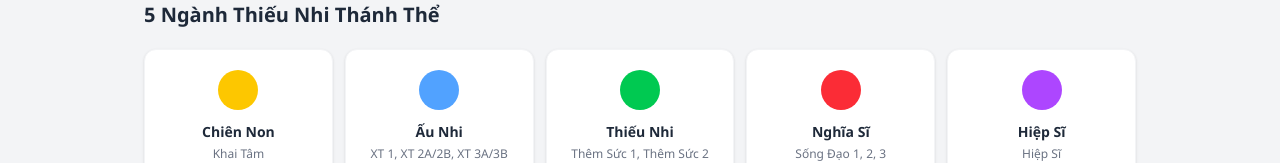
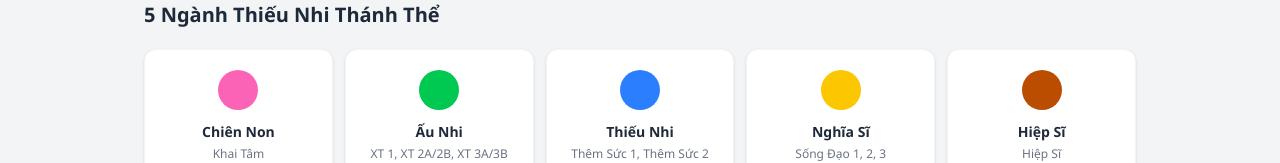
Before and after one commit to Feng1907/mautam-web, a React (Vite) app in the folder client/: page / in a window 1280 px wide. Shown: the part 393-556 px from the top of the page. Built offline with nearby package versions, Linux system fonts and the light colour scheme; no server answers.

Commit message:
ui: cập nhật màu 5 ngành TNTT theo quy định
Chiên Non: hồng (pink), Ấu Nhi: xanh lá (green)
Thiếu Nhi: xanh dương (blue), Nghĩa Sĩ: vàng (yellow)
Hiệp Sĩ: nâu (amber-700/800)

```diff
--- a/client/src/pages/ClassList.jsx
+++ b/client/src/pages/ClassList.jsx
@@ -4,11 +4,11 @@ import api from '../services/api';
 import LoadingSpinner from '../components/LoadingSpinner';
 
 const NGANH_COLOR = {
-  ChienNon:  'bg-yellow-100 text-yellow-700 border-yellow-200',
-  AuNhi:     'bg-blue-100   text-blue-700   border-blue-200',
-  ThieuNhi:  'bg-green-100  text-green-700  border-green-200',
-  NghiaSi:   'bg-red-100    text-red-700    border-red-200',
-  HiepSi:    'bg-purple-100 text-purple-700 border-purple-200',
+  ChienNon: 'bg-pink-100   text-pink-700   border-pink-200',
+  AuNhi:    'bg-green-100  text-green-700  border-green-200',
+  ThieuNhi: 'bg-blue-100   text-blue-700   border-blue-200',
+  NghiaSi:  'bg-yellow-100 text-yellow-700 border-yellow-200',
+  HiepSi:   'bg-amber-100  text-amber-800  border-amber-200',
 };
 
 const NGANH_LABEL = {
--- a/client/src/pages/Home.jsx
+++ b/client/src/pages/Home.jsx
@@ -2,11 +2,11 @@ import { Link } from 'react-router-dom';
 import { useAuth } from '../store/AuthContext';
 
 const NGANH = [
-  { ten: 'Chiên Non',  mau: 'bg-yellow-400', mo_ta: 'Khai Tâm' },
-  { ten: 'Ấu Nhi',    mau: 'bg-blue-400',   mo_ta: 'XT 1, XT 2A/2B, XT 3A/3B' },
-  { ten: 'Thiếu Nhi', mau: 'bg-green-500',  mo_ta: 'Thêm Sức 1, Thêm Sức 2' },
-  { ten: 'Nghĩa Sĩ',  mau: 'bg-red-500',    mo_ta: 'Sống Đạo 1, 2, 3' },
-  { ten: 'Hiệp Sĩ',   mau: 'bg-purple-500', mo_ta: 'Hiệp Sĩ' },
+  { ten: 'Chiên Non',  mau: 'bg-pink-400',   mo_ta: 'Khai Tâm' },
+  { ten: 'Ấu Nhi',    mau: 'bg-green-500',  mo_ta: 'XT 1, XT 2A/2B, XT 3A/3B' },
+  { ten: 'Thiếu Nhi', mau: 'bg-blue-500',   mo_ta: 'Thêm Sức 1, Thêm Sức 2' },
+  { ten: 'Nghĩa Sĩ',  mau: 'bg-yellow-400', mo_ta: 'Sống Đạo 1, 2, 3' },
+  { ten: 'Hiệp Sĩ',   mau: 'bg-amber-700',  mo_ta: 'Hiệp Sĩ' },
 ];
 
 const Home = () => {
--- a/client/src/pages/admin/AdminClasses.jsx
+++ b/client/src/pages/admin/AdminClasses.jsx
@@ -4,8 +4,11 @@ import api from '../../services/api';
 import LoadingSpinner from '../../components/LoadingSpinner';
 
 const NGANH_COLOR = {
-  ChienNon: 'badge-gray', AuNhi: 'badge-blue', ThieuNhi: 'badge-green',
-  NghiaSi: 'badge-red', HiepSi: 'bg-purple-100 text-purple-700 inline-block text-xs font-semibold px-2 py-0.5 rounded-full',
+  ChienNon: 'bg-pink-100   text-pink-700   inline-block text-xs font-semibold px-2 py-0.5 rounded-full',
+  AuNhi:    'bg-green-100  text-green-700  inline-block text-xs font-semibold px-2 py-0.5 rounded-full',
+  ThieuNhi: 'bg-blue-100   text-blue-700   inline-block text-xs font-semibold px-2 py-0.5 rounded-full',
+  NghiaSi:  'bg-yellow-100 text-yellow-700 inline-block text-xs font-semibold px-2 py-0.5 rounded-full',
+  HiepSi:   'bg-amber-100  text-amber-800  inline-block text-xs font-semibold px-2 py-0.5 rounded-full',
 };
 const NGANH_LABEL = {
   ChienNon: 'Chiên Non', AuNhi: 'Ấu Nhi', ThieuNhi: 'Thiếu Nhi',
```
